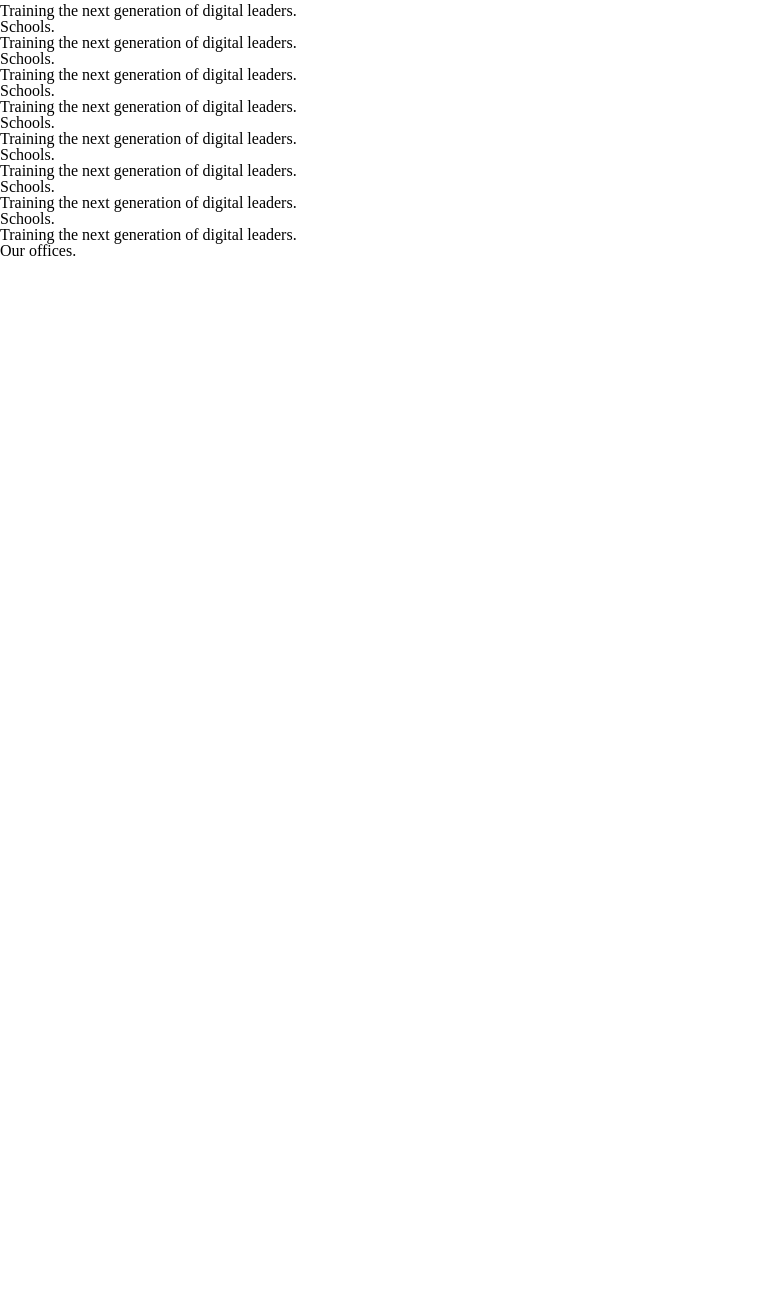
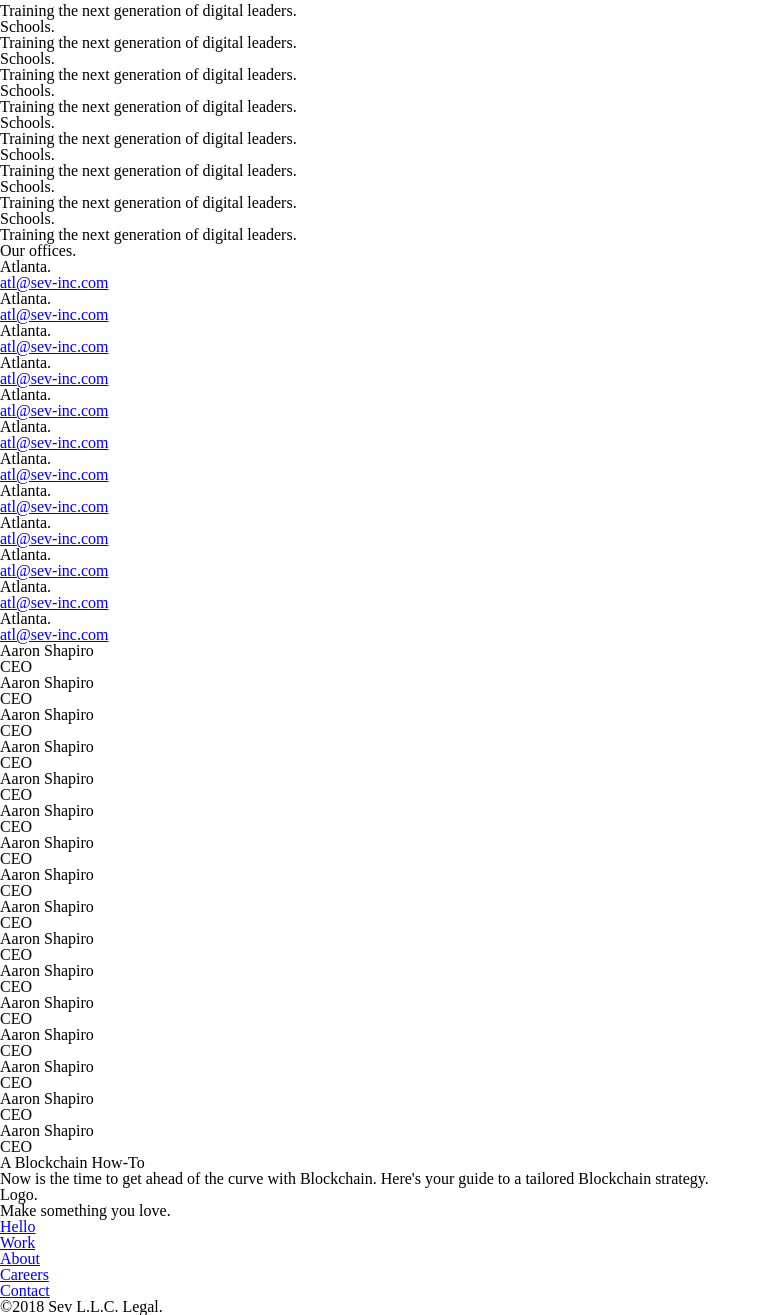
Before and after one commit to adwordvigilante/Huge-Inc.-About-Page, a plain HTML site: page index.html in a window 1280 px wide. Shown: the part 1231-2546 px from the top of the page, without its empty margins (0-768 px from the left). Before the commit the page ends 1490 px from the top, so only its background shows below. Drawn offline with Linux system fonts and the light colour scheme.

Commit message:
More HTML parts.

```diff
--- a/index.html
+++ b/index.html
@@ -179,9 +179,196 @@
 
         <section id="office-list">
             <h4>Our offices.</h4>
+            <div class="box">
+                <h3>Atlanta.</h3>
+                <p><a href="#">atl@sev-inc.com</a></p>
+            </div>
+
+            <div class="box">
+                <h3>Atlanta.</h3>
+                <p>
+                    <a href="#">atl@sev-inc.com</a>
+                </p>
+            </div>
+
+            <div class="box">
+                <h3>Atlanta.</h3>
+                <p>
+                    <a href="#">atl@sev-inc.com</a>
+                </p>
+            </div>
+
+            <div class="box">
+                <h3>Atlanta.</h3>
+                <p>
+                    <a href="#">atl@sev-inc.com</a>
+                </p>
+            </div>
+
+            <div class="box">
+                <h3>Atlanta.</h3>
+                <p>
+                    <a href="#">atl@sev-inc.com</a>
+                </p>
+            </div>
+
+            <div class="box">
+                <h3>Atlanta.</h3>
+                <p>
+                    <a href="#">atl@sev-inc.com</a>
+                </p>
+            </div>
+
+            <div class="box">
+                <h3>Atlanta.</h3>
+                <p>
+                    <a href="#">atl@sev-inc.com</a>
+                </p>
+            </div>
+
+            <div class="box">
+                <h3>Atlanta.</h3>
+                <p>
+                    <a href="#">atl@sev-inc.com</a>
+                </p>
+            </div>
+
+            <div class="box">
+                <h3>Atlanta.</h3>
+                <p>
+                    <a href="#">atl@sev-inc.com</a>
+                </p>
+            </div>
+
+            <div class="box">
+                <h3>Atlanta.</h3>
+                <p>
+                    <a href="#">atl@sev-inc.com</a>
+                </p>
+            </div>
+
+            <div class="box">
+                <h3>Atlanta.</h3>
+                <p>
+                    <a href="#">atl@sev-inc.com</a>
+                </p>
+            </div>
+
+            <div class="box">
+                <h3>Atlanta.</h3>
+                <p>
+                    <a href="#">atl@sev-inc.com</a>
+                </p>
+            </div>
 
         </section>
 
+        <section id="company-leaders">
+            <div class="box">
+                <h3>Aaron Shapiro</h3>
+                <p>CEO</p>
+            </div>
+
+            <div class="box">
+                <h3>Aaron Shapiro</h3>
+                <p>CEO</p>
+            </div>
+
+            <div class="box">
+                <h3>Aaron Shapiro</h3>
+                <p>CEO</p>
+            </div>
+
+            <div class="box">
+                <h3>Aaron Shapiro</h3>
+                <p>CEO</p>
+            </div>
+
+            <div class="box">
+                <h3>Aaron Shapiro</h3>
+                <p>CEO</p>
+            </div>
+
+            <div class="box">
+                <h3>Aaron Shapiro</h3>
+                <p>CEO</p>
+            </div>
+
+            <div class="box">
+                <h3>Aaron Shapiro</h3>
+                <p>CEO</p>
+            </div>
+
+            <div class="box">
+                <h3>Aaron Shapiro</h3>
+                <p>CEO</p>
+            </div>
+
+            <div class="box">
+                <h3>Aaron Shapiro</h3>
+                <p>CEO</p>
+            </div>
+
+            <div class="box">
+                <h3>Aaron Shapiro</h3>
+                <p>CEO</p>
+            </div>
+
+            <div class="box">
+                <h3>Aaron Shapiro</h3>
+                <p>CEO</p>
+            </div>
+
+            <div class="box">
+                <h3>Aaron Shapiro</h3>
+                <p>CEO</p>
+            </div>
+
+            <div class="box">
+                <h3>Aaron Shapiro</h3>
+                <p>CEO</p>
+            </div>
+
+            <div class="box">
+                <h3>Aaron Shapiro</h3>
+                <p>CEO</p>
+            </div>
+
+            <div class="box">
+                <h3>Aaron Shapiro</h3>
+                <p>CEO</p>
+            </div>
+
+            <div class="box">
+                <h3>Aaron Shapiro</h3>
+                <p>CEO</p>
+            </div>
+
+
+        </section>
+
+        <section id="how-to-guide">
+            <h2>A Blockchain How-To</h2>
+            <p>Now is the time to get ahead of the curve with Blockchain. Here's your guide to a tailored Blockchain strategy.</p>
+        </section>
+
+
+        <footer>
+            Logo.
+            <h2>Make something you love.</h2>
+
+            <nav>
+                <ul>
+                    <li><a href="#">Hello</a></li>
+                    <li><a href="#">Work</a></li>
+                    <li><a href="#">About</a></li>
+                    <li><a href="#">Careers</a></li>
+                    <li><a href="#">Contact</a></li>
+                </ul>
+            </nav>
+
+            &copy;2018 Sev L.L.C. Legal.
+        </footer>
 
     </div>
 
```
